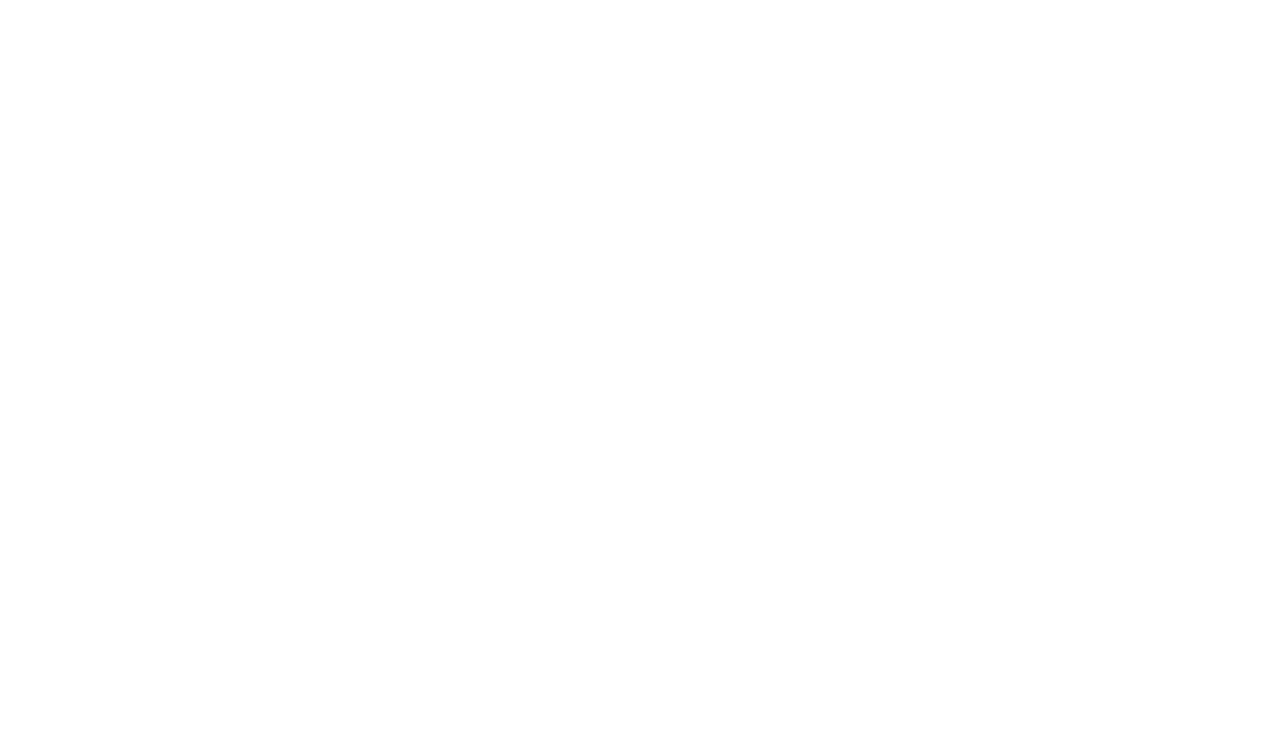
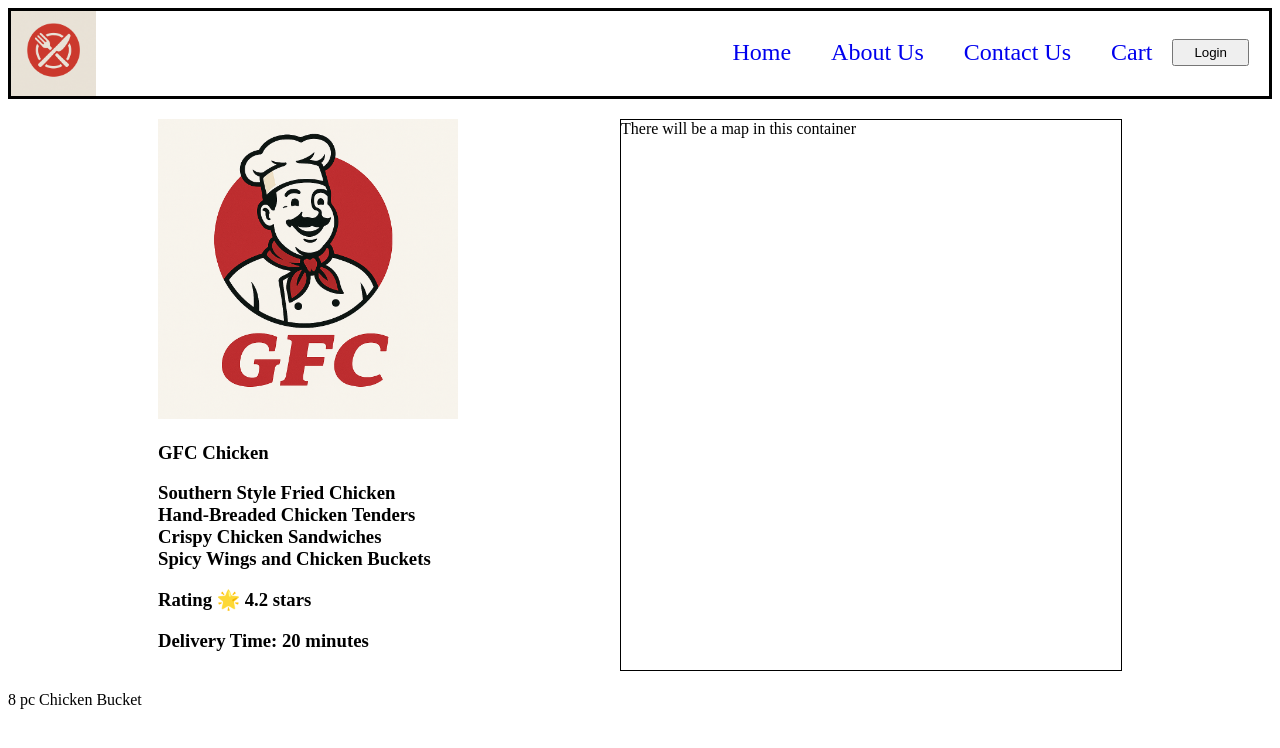
Before and after one commit to sourabhbagde/Restaurant-with-React, a React (Vite) app: page /card-details in a window 1280 px wide. Before the commit this address had no page. Shown: the top 748 px of the page. Built offline with nearby package versions, Linux system fonts and the light colour scheme.

Commit message:
individual restaurant card is added.

```diff
--- a/index.css
+++ b/index.css
@@ -137,3 +137,23 @@
 .filter-container {
   padding: 20px;
 }
+
+.restaurant-profile-img {
+  width: 300px;
+  height: 300px;
+}
+.restaurant-profile-container {
+  display: flex;
+  justify-content: space-between;
+  /* margin: 5%; */
+  padding: 20px 150px;
+}
+.restaurant-map {
+  border: 1px solid black;
+  width: 500px;
+}
+
+.restaurant-card-link {
+  text-decoration: none;
+  color: inherit;
+}
--- a/src/App.jsx
+++ b/src/App.jsx
@@ -5,6 +5,7 @@ import AboutUs from './pages/AboutUs';
 import Home from './pages/Home';
 import ContactUs from './pages/ContactUs';
 import Cart from './pages/Cart';
+import CardDetails from './pages/CardDetails';
 const AppLayOut = () => {
   return (
     <div className="app">
@@ -13,6 +14,7 @@ const AppLayOut = () => {
         <Route path="/" element={<Home />} />
         <Route path="/contact-us" element={<ContactUs />} />
         <Route path="/cart" element={<Cart />} />
+        <Route path="/card-details" element={<CardDetails />} />
       </Routes>
     </div>
   );
--- a/src/components/RestaurantCard.jsx
+++ b/src/components/RestaurantCard.jsx
@@ -1,10 +1,12 @@
 import React from 'react';
+import { Link } from 'react-router-dom';
 
 const RestaurantCard = (props) => {
   const { restaurantData } = props;
   const { name, cuisines, rating, deliveryTime, restaurantImage } =
     restaurantData?.data;
   return (
+    <Link to="/card-details" className="restaurant-card-link">
       <div className="restaurant-card">
         <img
           className="restaurant-logo"
@@ -16,6 +18,7 @@ const RestaurantCard = (props) => {
         <h4>Rating 🌟 {rating} stars</h4>
         <h4>Delivery Time: {deliveryTime} minutes</h4>
       </div>
+    </Link>
   );
 };
 
--- /dev/null
+++ b/src/components/SpecificRestaurantCard.jsx
@@ -0,0 +1,37 @@
+import React from 'react';
+import restaurantList from '../utils/mockData';
+
+const SpecificRestaurantCard = () => {
+  return (
+    <div>
+      <div className="restaurant-profile-container">
+        <div className="restaurant-profile">
+          <img
+            className="restaurant-profile-img"
+            alt="Restaurant Image"
+            // To Do : currently not tagged to main component...
+            src={restaurantList[0].data.restaurantImage}
+          ></img>
+          <h3>{restaurantList[0].data.name}</h3>
+          <h3>
+            {restaurantList[0].data.cuisines.map((cuisine, index) => (
+              <span key={index}>
+                {cuisine}
+                <br />
+              </span>
+            ))}
+          </h3>
+          <h3>Rating 🌟 {restaurantList[0].data.rating} stars</h3>
+          <h3>Delivery Time: {restaurantList[0].data.deliveryTime} minutes</h3>
+        </div>
+
+        <div className="restaurant-map">
+          There will be a map in this container
+        </div>
+      </div>
+      <div className="restaurant-menu">8 pc Chicken Bucket</div>
+    </div>
+  );
+};
+
+export default SpecificRestaurantCard;
--- /dev/null
+++ b/src/pages/CardDetails.jsx
@@ -0,0 +1,13 @@
+import React from 'react';
+import Header from '../components/Header';
+import SpecificRestaurantCard from '../components/SpecificRestaurantCard';
+const CardDetails = () => {
+  return (
+    <div>
+      <Header />
+      <SpecificRestaurantCard />
+    </div>
+  );
+};
+
+export default CardDetails;
```
Lines whose indentation alone changed are shown as unchanged.
